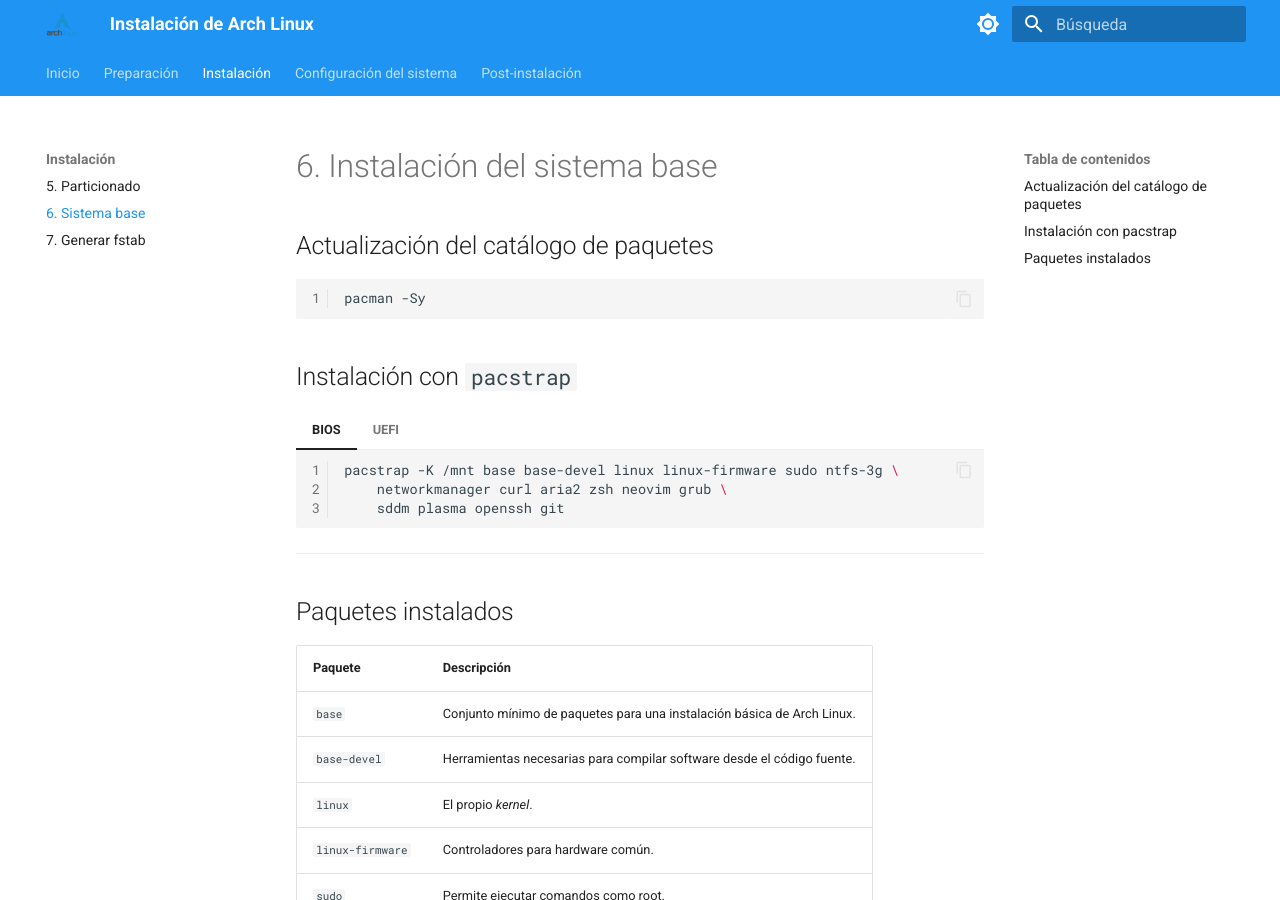
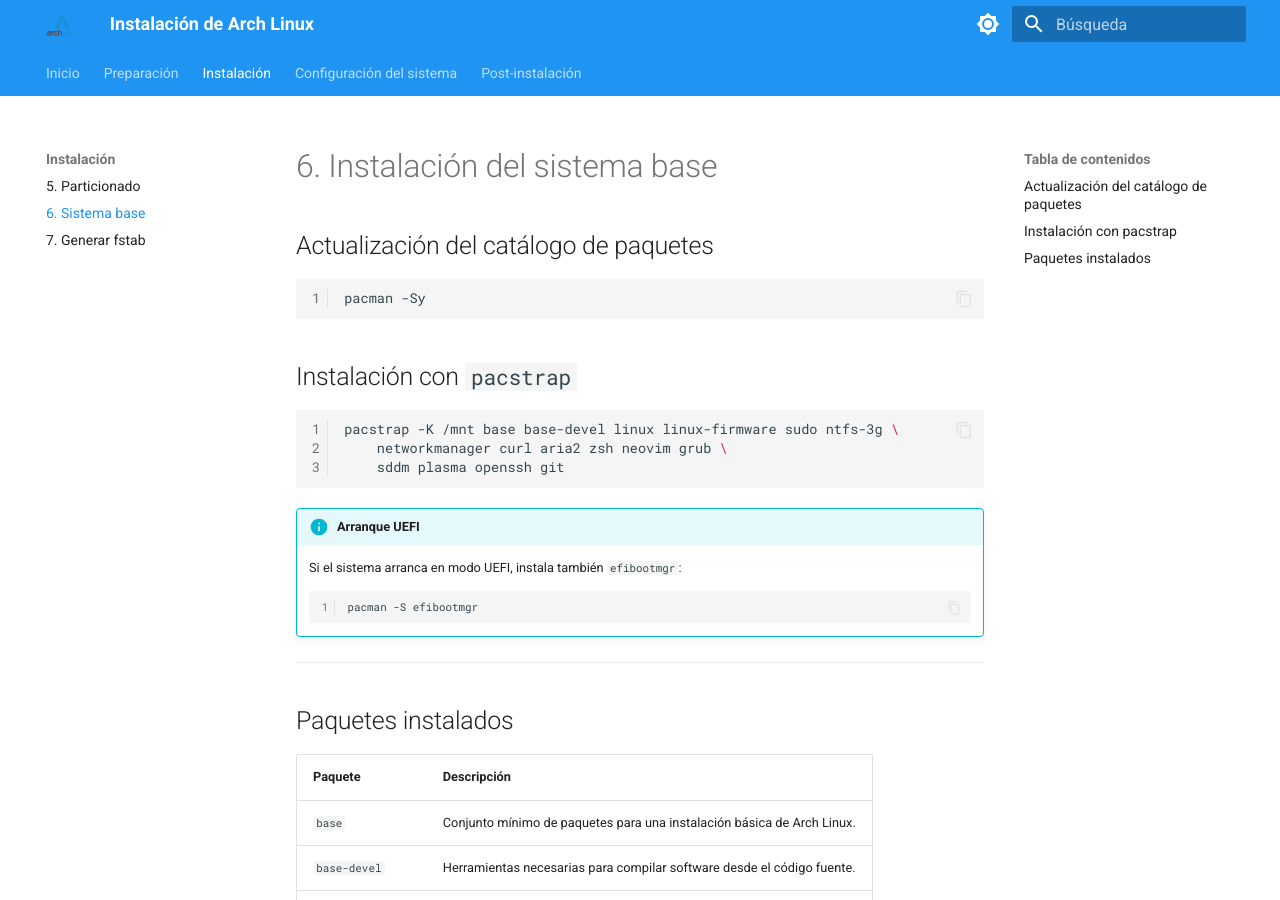
Before and after one commit to fjmarcelo/arch-linux, an MkDocs documentation site: the page built from docs/06-instalacion.md, in a window 1280 px wide and 900 px high. Built offline with MkDocs 1.6.1 and Material for MkDocs 9.7.7, drawn with Linux system fonts in a browser that asks for light colours.

Commit message:
Simplifica distinción grub/efibootmgr y activa secciones 14-17
- Un único pacstrap para BIOS y UEFI; nota específica para instalar
  efibootmgr solo en caso de arranque UEFI
- Mismo cambio reflejado en docs/06-instalacion.md y 03-modo-arranque
- Descomentadas las secciones 14 (AUR), 15 (yay), 16 (entornos
  gráficos) y 17 (fin) en 00 arch-linux.tex; el PDF pasa a 16 páginas

Co-Authored-By: Claude Sonnet 4.6 <noreply@anthropic.com>

````diff
--- a/docs/06-instalacion.md
+++ b/docs/06-instalacion.md
@@ -8,20 +8,17 @@ pacman -Sy
 
 ## Instalación con `pacstrap`
 
-=== "BIOS"
+```bash
+pacstrap -K /mnt base base-devel linux linux-firmware sudo ntfs-3g \
+    networkmanager curl aria2 zsh neovim grub \
+    sddm plasma openssh git
+```
+
+!!! info "Arranque UEFI"
+    Si el sistema arranca en modo UEFI, instala también `efibootmgr`:
 
     ```bash
-    pacstrap -K /mnt base base-devel linux linux-firmware sudo ntfs-3g \
-        networkmanager curl aria2 zsh neovim grub \
-        sddm plasma openssh git
-    ```
-
-=== "UEFI"
-
-    ```bash
-    pacstrap -K /mnt base base-devel linux linux-firmware sudo ntfs-3g \
-        networkmanager curl aria2 zsh neovim grub efibootmgr \
-        sddm plasma openssh git
+    pacman -S efibootmgr
     ```
 
 ---
````
Also changed, not shown: docs/03-modo-arranque.md (+2 -2 lines), 3 other files.
